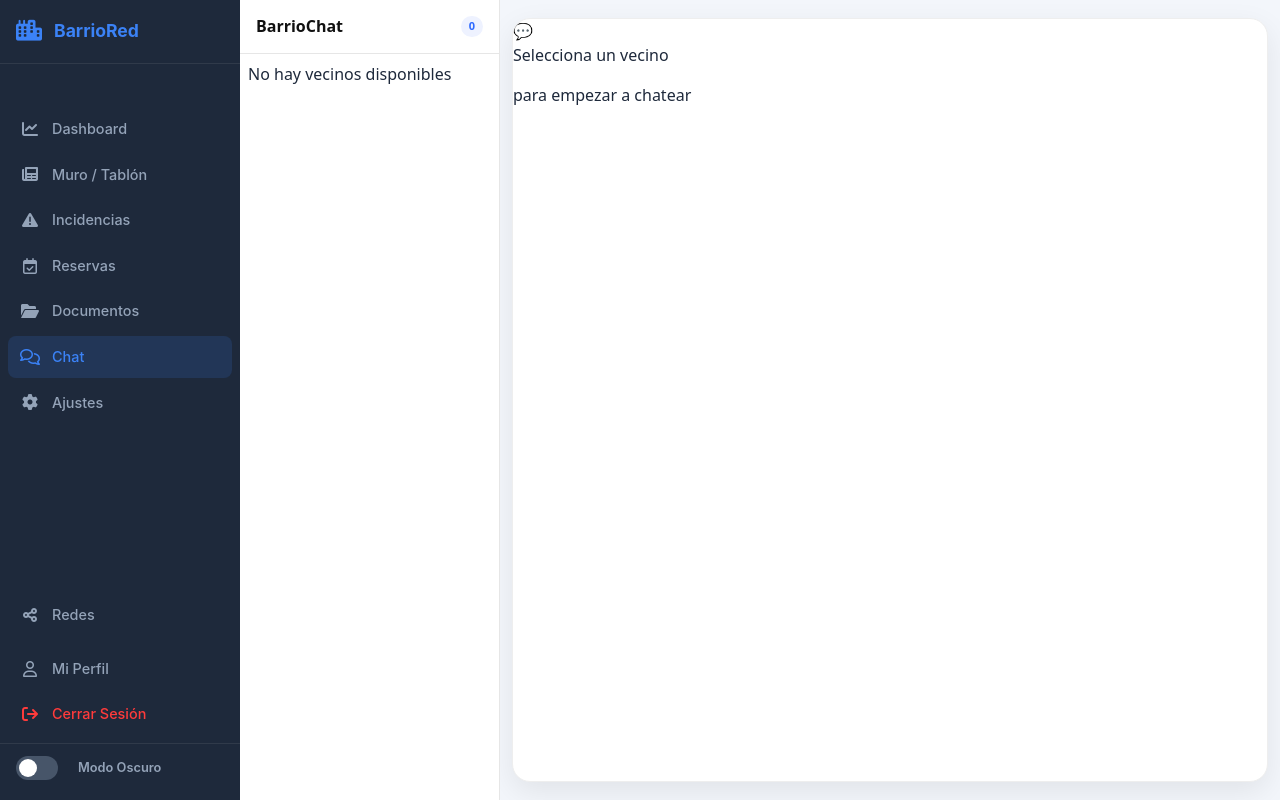
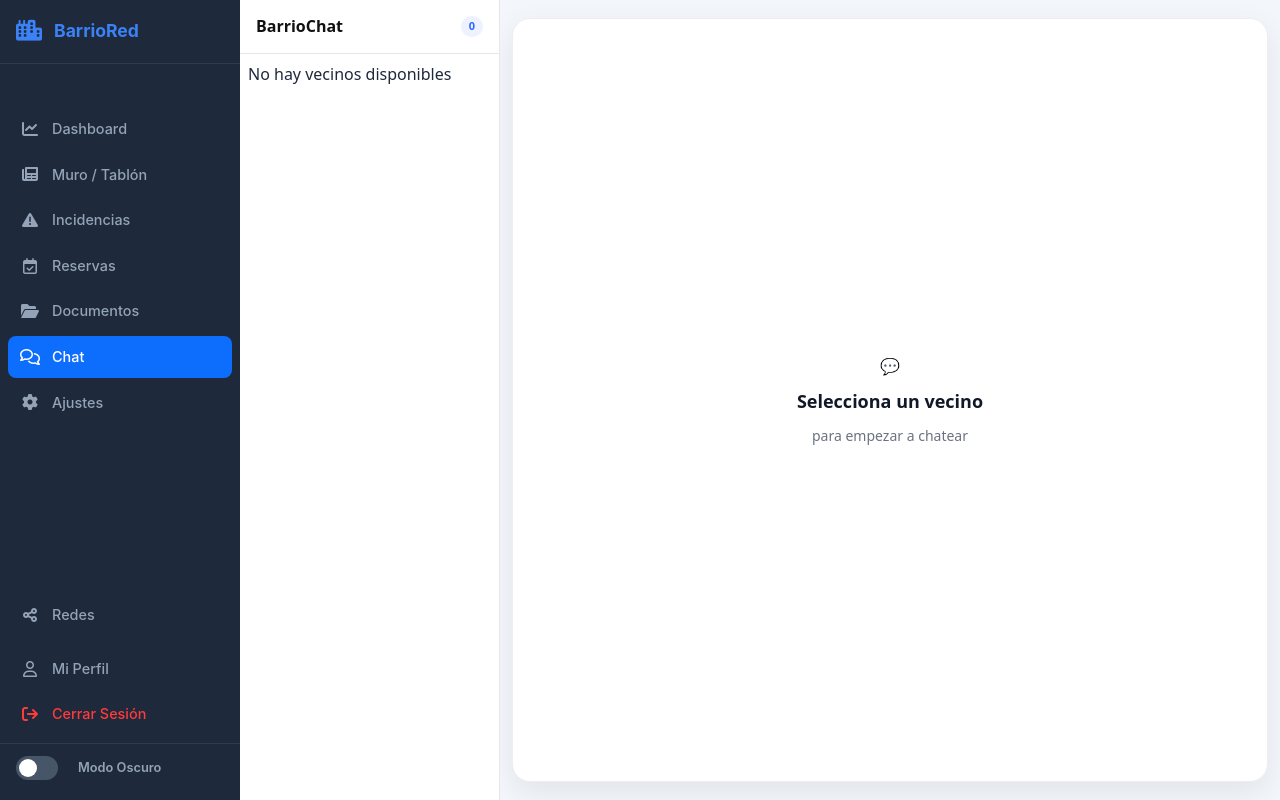
Before and after one commit to Aitor1945/TFG, a React (Vite) app: page /chat in a window 1280 px wide. Built offline with nearby package versions, Linux system fonts and the light colour scheme.

Commit message:
chat unido a base de datos

```diff
--- a/src/components/layouts/SideBar.css
+++ b/src/components/layouts/SideBar.css
@@ -50,12 +50,12 @@ body.light-mode {
 }
 
 /* Al hacer hover se expande */
-.sidebar:hover {
+.sidebar{
   width: var(--sidebar-width);
 }
 
 /* El main también se mueve cuando el sidebar está hover */
-.sidebar:hover ~ .main {
+.sidebar ~ .main {
   margin-left: var(--sidebar-width);
 }
 
@@ -84,14 +84,7 @@ body.light-mode {
   min-width: 20px;
 }
 
-.brand span {
-  opacity: 0;
-  transition: opacity var(--transition);
-}
 
-.sidebar:hover .brand span {
-  opacity: 1;
-}
 
 /* ── Nav ── */
 .nav-list {
@@ -124,25 +117,6 @@ body.light-mode {
   flex-shrink: 0;
 }
 
-.nav-link span {
-  opacity: 0;
-  transition: opacity var(--transition);
-}
-
-.sidebar:hover .nav-link span {
-  opacity: 1;
-}
-
-.nav-link:hover,
-.nav-link.active {
-  background: var(--bg-sidebar-hover);
-  color: var(--text-primary);
-}
-
-.nav-link.active {
-  color: var(--accent);
-  background: rgba(59,130,246,0.15);
-}
 
 /* ── Spacer ── */
 .menu-spacer {
--- a/src/components/pages/chat.css
+++ b/src/components/pages/chat.css
@@ -119,6 +119,28 @@
           overflow: hidden;
         }
 
+       .bc-empty-chat {
+  display: flex;
+  flex-direction: column;
+  justify-content: center;
+  align-items: center; /* centra horizontalmente */
+  text-align: center;
+  height: 100%;
+  color: #6b7280; /* gris suave */
+  gap: 10px;
+}
+.bc-empty-chat p {
+  font-size: 18px;
+  font-weight: 600;
+  color: #111827;
+  margin: 0;
+}
+
+.bc-empty-chat span {
+  font-size: 14px;
+  color: #6b7280;
+}
+
         /* Header conversación */
         .bc-chat-header {
           padding: 14px 18px;
@@ -233,3 +255,5 @@
           .bc-chat.oculto   { display: none; }
           .bc-back-btn      { display: block; }
         }
+
+/*Tema oscuro */
```
Also changed, not shown: src/components/pages/Chat.jsx (+4 -5 lines).
